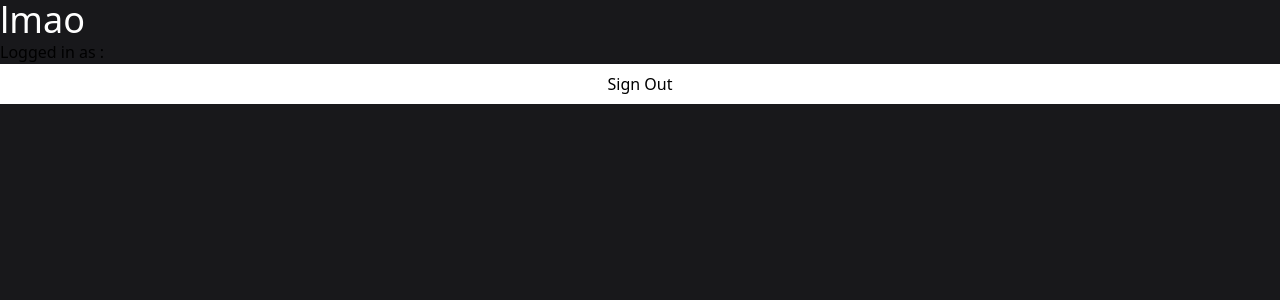
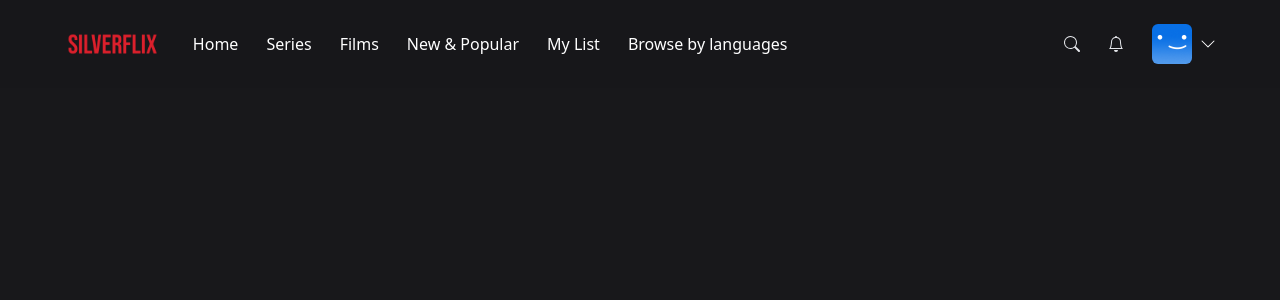
Before and after one commit to PankajKDev/Silverflix, a Next.js app: page / in a window 1280 px wide. Shown: the top 300 px of the page. Built offline with nearby package versions, Linux system fonts and the light colour scheme; no server answers; the database is empty; sample sign-in values are in the browser's storage.

Commit message:
Navigation feature added

```diff
--- /dev/null
+++ b/components/AccountMenu.tsx
@@ -0,0 +1,37 @@
+import useCurrentUser from "@/hooks/useCurrentUser";
+import { signOut } from "next-auth/react";
+import React from "react";
+interface AccountMenuProps {
+  visible?: boolean;
+}
+const AccountMenu: React.FC<AccountMenuProps> = ({ visible }) => {
+  const { data: user } = useCurrentUser();
+  if (!visible) {
+    return null;
+  }
+  return (
+    <div className="bg-black w-56 absolute top-14 right-0 py-5 flex-col border-2 border-gray-800 flex">
+      <div className="flex flex-col gap-3">
+        <div className="px-3 group/item flex flex-row gap-3 items-center w-full">
+          <img
+            src="/Images/default-blue.png"
+            className="w-8 rounded-md"
+            alt=""
+          />
+          <p className="text-white text-sm group-hover/item:underline">
+            {user?.name}
+          </p>
+        </div>
+        <hr className="bg-gray-600 border-0 h-px my-4" />
+        <div
+          onClick={() => signOut()}
+          className="px-3 text-center text-white text-sm hover:underline"
+        >
+          Sign Out of Silverflix
+        </div>
+      </div>
+    </div>
+  );
+};
+
+export default AccountMenu;
--- /dev/null
+++ b/components/MobileMenu.tsx
@@ -0,0 +1,31 @@
+import React from "react";
+interface MobileMenuProps {
+  visible?: boolean;
+}
+const MobileMenu: React.FC<MobileMenuProps> = ({ visible }) => {
+  if (!visible) {
+    return null;
+  }
+  return (
+    <div className="bg-black w-56 absolute top-8 left-0 py-5 flex-col border-2 border-gray-800 flex">
+      <div className="flex flex-col gap-4">
+        <div className="px-3 text-center text-white hover:underline">Home</div>
+        <div className="px-3 text-center text-white hover:underline">
+          Series
+        </div>
+        <div className="px-3 text-center text-white hover:underline">Films</div>
+        <div className="px-3 text-center text-white hover:underline">
+          New & Popular
+        </div>
+        <div className="px-3 text-center text-white hover:underline">
+          My List
+        </div>
+        <div className="px-3 text-center text-white hover:underline">
+          Browse by Languages
+        </div>
+      </div>
+    </div>
+  );
+};
+
+export default MobileMenu;
--- /dev/null
+++ b/components/Navbar.tsx
@@ -0,0 +1,85 @@
+import { useCallback, useEffect, useState } from "react";
+import MobileMenu from "./MobileMenu";
+import NavbarItem from "./NavbarItem";
+import { BsChevronDown, BsSearch, BsBell } from "react-icons/bs";
+import AccountMenu from "./AccountMenu";
+const TOP_OFFSET = 66;
+const Navbar = () => {
+  const [showMobileMenu, setShowMobileMenu] = useState(false);
+  const [showAccountMenu, setShowAccountMenu] = useState(false);
+  const [showBackgroumd, setShowBackground] = useState(false);
+  useEffect(() => {
+    const handleScroll = () => {
+      if (window.scrollY > TOP_OFFSET) {
+        setShowBackground(true);
+      } else {
+        setShowBackground(false);
+      }
+    };
+    window.addEventListener("scroll", handleScroll);
+    return () => {
+      window.removeEventListener("scroll", handleScroll);
+    };
+  }, []);
+  const toggleMobileMenu = useCallback(() => {
+    setShowMobileMenu((current) => !current);
+  }, []);
+  const toggleAccountMenu = useCallback(() => {
+    setShowAccountMenu((current) => !current);
+  }, []);
+  return (
+    <nav className="w-full fixed z-40">
+      <div
+        className={`px-4 md:px-16 py-6 flex flex-row items-center transition duration-500 bg-zinc-900 bg-opacity-90 ${
+          showBackgroumd ? "bg-zinc-900 bg-opacity-90" : ""
+        }`}
+      >
+        <img src="/Images/Logo.png" className="h-4 lg:h-7" alt="" />
+        <div className="flex-row ml-8 gap-7 hidden lg:flex">
+          <NavbarItem label="Home" />
+          <NavbarItem label="Series" />
+          <NavbarItem label="Films" />
+          <NavbarItem label="New & Popular" />
+          <NavbarItem label="My List" />
+          <NavbarItem label="Browse by languages" />
+        </div>
+        <div
+          onClick={toggleMobileMenu}
+          className="lg:hidden flex flex-row items-center gap-2 ml-8 cursor-pointer relative"
+        >
+          <p className="text-white text-sm">Browse</p>
+          <BsChevronDown
+            className={`text-white transition ${
+              showMobileMenu ? "rotate-180" : "rotate-0"
+            }`}
+          />
+          <MobileMenu visible={showMobileMenu} />
+        </div>
+        <div className="flex flex-row ml-auto gap-7 items-center ">
+          <div className="text-gray-200 hover:text-gray-300 cursor-pointer ">
+            <BsSearch />
+          </div>
+          <div className="text-gray-200 hover:text-gray-300 cursor-pointer ">
+            <BsBell />
+          </div>
+          <div
+            onClick={toggleAccountMenu}
+            className="flex flex-row items-center gap-2 cursor-pointer relative"
+          >
+            <div className="w-6 h-6 lg:w-10 lg:h-10 rounded-md overflow-hidden">
+              <img src="/Images/default-blue.png" alt="" />
+            </div>
+            <BsChevronDown
+              className={`text-white transition ${
+                showAccountMenu ? "rotate-180" : "rotate-0"
+              }`}
+            />
+            <AccountMenu visible={showAccountMenu} />
+          </div>
+        </div>
+      </div>
+    </nav>
+  );
+};
+
+export default Navbar;
--- /dev/null
+++ b/components/NavbarItem.tsx
@@ -0,0 +1,15 @@
+import React from "react";
+interface NavbarItemProps {
+  label: string; //component expect label with type string
+}
+const NavbarItem: React.FC<NavbarItemProps> = ({ label }) => {
+  //it is a (React.FC) React functional component which take prop types of NavbarItemProps it destuructures label prop from prop object
+  //by desturucturing i dont have to write it as props.label but can be directly written as label instead
+  return (
+    <div className="text-white cursor-pointer hover:text-gray-300 transition">
+      {label}
+    </div>
+  );
+};
+
+export default NavbarItem;
--- a/pages/api/auth/[...nextauth].ts
+++ b/pages/api/auth/[...nextauth].ts
@@ -7,7 +7,7 @@
 import { PrismaAdapter } from "@next-auth/prisma-adapter";
 export default NextAuth({
   providers: [
-    //an array of authentication providers here it is a single array named Credentials
+    //an array of authentication providers Google,Github and credentials
     GithubProvider({
       clientId: process.env.GITHUB_ID || "", //register the oAuth application at github too
       clientSecret: process.env.GITHUB_SECRET || "",
--- a/pages/auth.tsx
+++ b/pages/auth.tsx
@@ -49,7 +49,7 @@
     >
       <div className="bg-black  w-full h-full lg:bg-opacity-50">
         <nav className="px-12 py-5">
-          <img src="/Images/Logo.png" className="h-20 md:h-24" alt="" />
+          <img src="/Images/Logo.png" className="h-12 " alt="" />
         </nav>
         <div className="flex justify-center">
           <div className="bg-black bg-opacity-90 px-16 py-16 self-center mt-2 lg:w-2/5 lg:max-w-md rounded-md w-full">
--- a/pages/index.tsx
+++ b/pages/index.tsx
@@ -1,6 +1,7 @@
+import Navbar from "@/components/Navbar";
 import useCurrentUser from "@/hooks/useCurrentUser";
 import { NextPageContext } from "next"; //this object will be passed to the function
-import { getSession, signOut } from "next-auth/react";
+import { getSession } from "next-auth/react";
 
 export async function getServerSideProps(context: NextPageContext) {
   const session = await getSession(context); //checks for session with getSession
@@ -22,14 +23,7 @@
   const { data: user } = useCurrentUser(); //getting data frok hook useCurrentUser
   return (
     <>
-      <h1 className="text-4xl text-white">lmao</h1>
-      <p>Logged in as :{user?.name}</p>
-      <button
-        className="h-10 w-full bg-white hover:bg-black hover:text-white transition"
-        onClick={() => signOut()}
-      >
-        Sign Out
-      </button>
+      <Navbar />
     </>
   );
 }
```
Also changed, not shown: public/Images/Logo.jpeg (deleted), public/Images/Logo.png.
